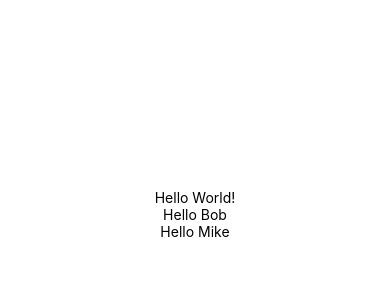
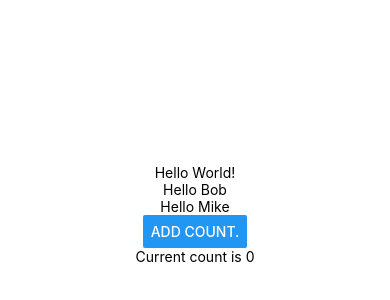
Before and after one commit to a0ki-github/ReactNativePlayground, a React Native app: screen / in a window 390 px wide. Shown: the part 208-508 px from the top of the page. Built offline with nearby package versions, Linux system fonts and the light colour scheme.

Commit message:
add: use State

```diff
--- a/App.js
+++ b/App.js
@@ -1,13 +1,21 @@
 import { StatusBar } from 'expo-status-bar';
-import { StyleSheet, Text, View } from 'react-native';
+import { StyleSheet, Text, View, Button } from 'react-native';
+import React, { useState } from 'react';
 
 export default function App() {
+  const [count, setCount] = useState(0);
+
   return (
     <View style={styles.container}>
       <StatusBar style="auto" />
       <Text>Hello World!</Text>
       <Greeting name="Bob" />
       <Greeting name="Mike" />
+      <Button
+        onPress={() => setCount(count + 1)}
+        title="Add Count."
+      />
+      <Text>Current count is {count}</Text>
     </View>
   );
 }
```
